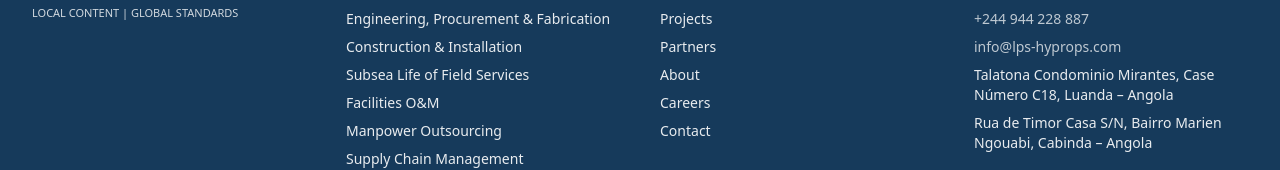
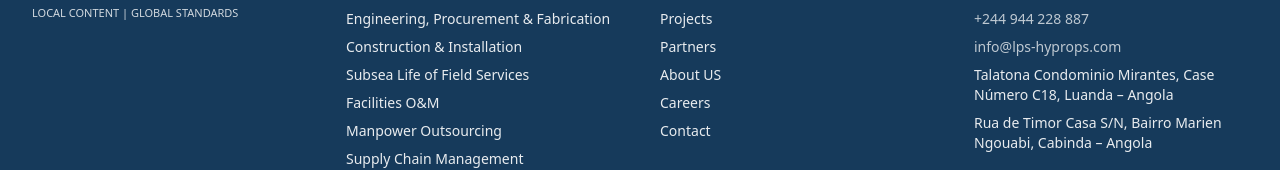
Before and after one commit to Codedzephyr/random-project, a React (Vite) app: page /#/ in a window 1280 px wide. Shown: the part 2807-2977 px from the top of the page. Built offline with nearby package versions, Linux system fonts and the light colour scheme.

Commit message:
Update footer.tsx

```diff
--- a/src/components/footer.tsx
+++ b/src/components/footer.tsx
@@ -53,7 +53,7 @@
               <Link to="/partners">Partners</Link>
             </li>
             <li>
-              <Link to="/about">About</Link>
+              <Link to="/about">About US</Link>
             </li>
             <li>
               <Link to="/careers">Careers</Link>
```
